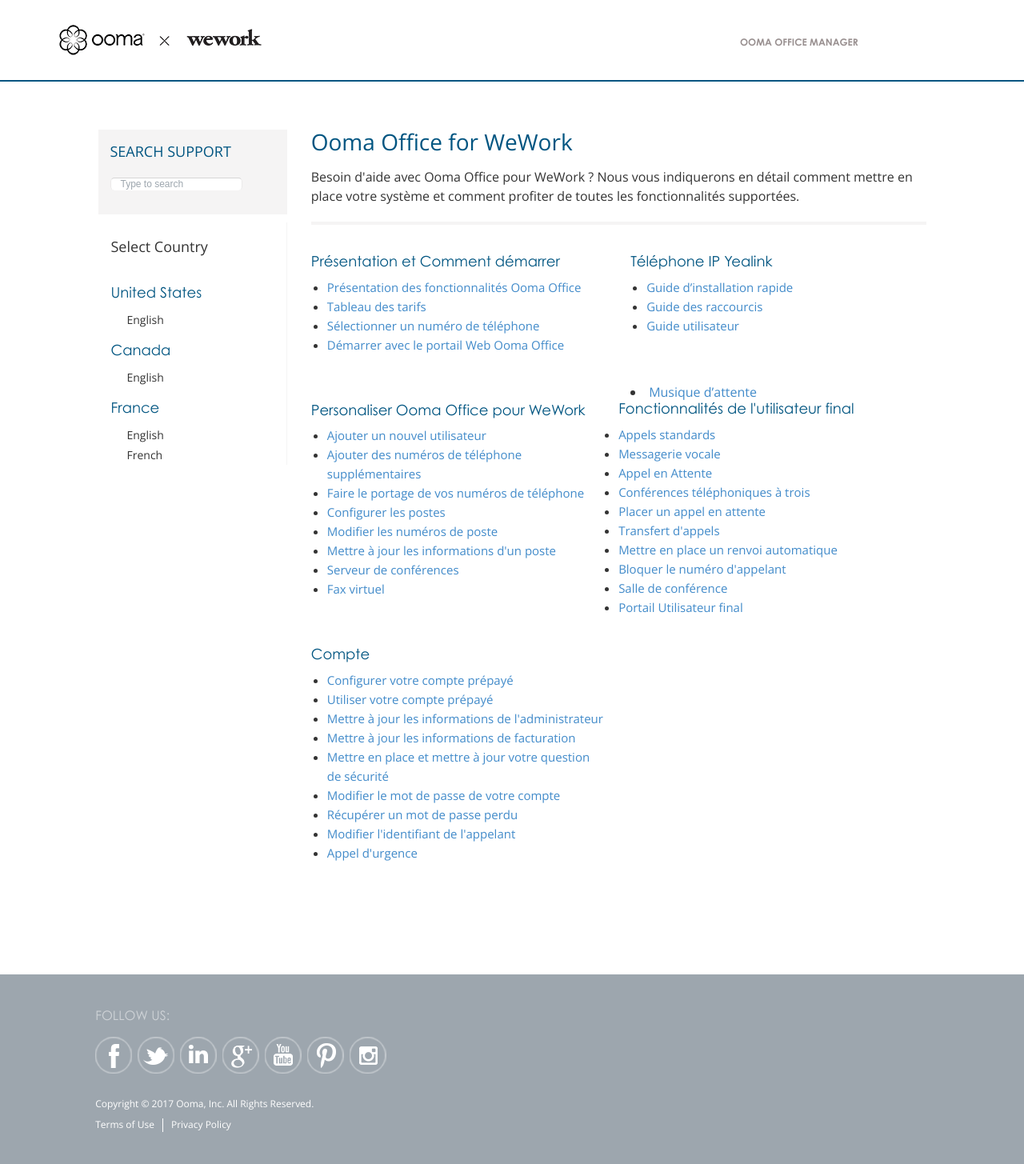
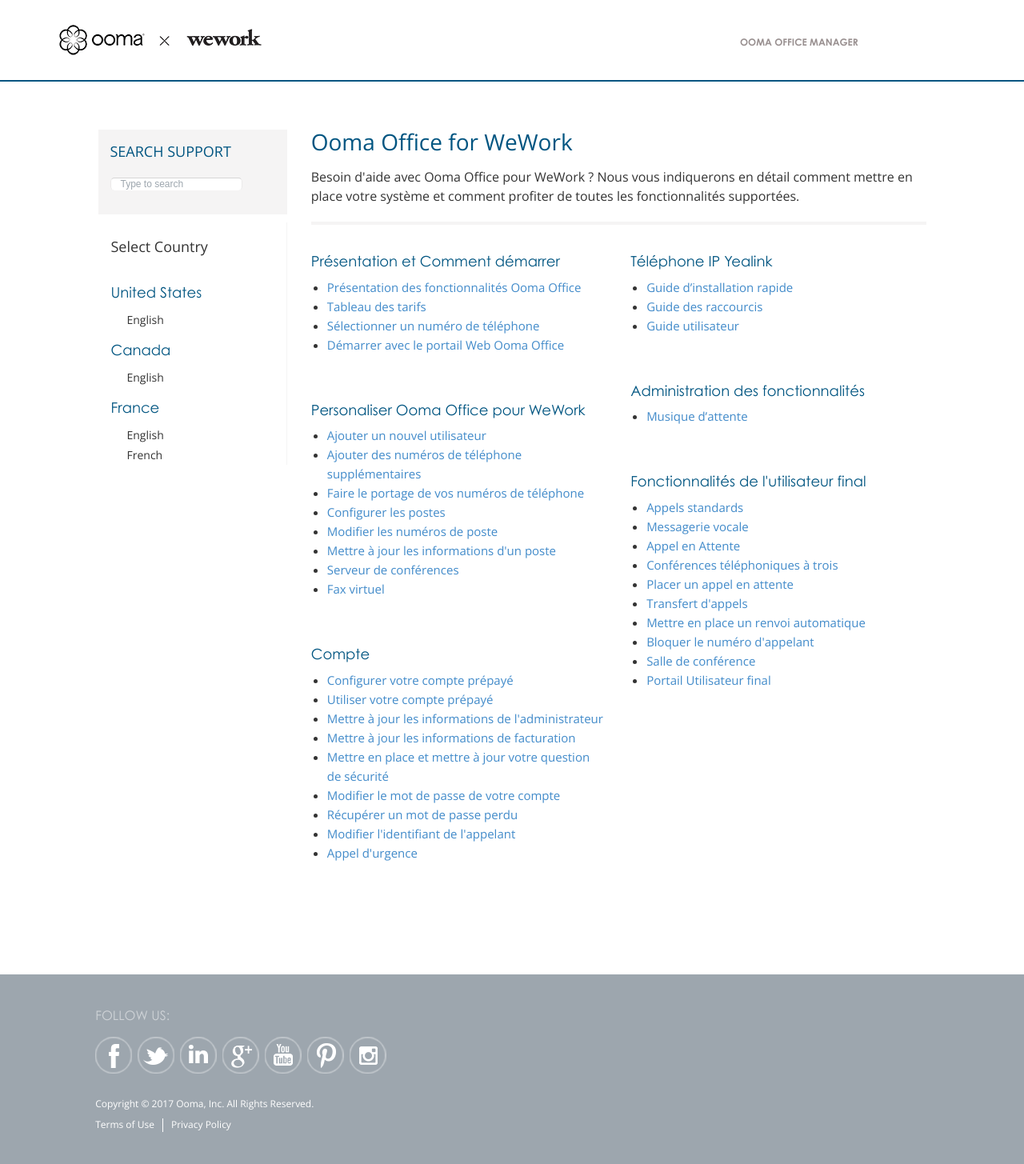
Before and after one commit to jchai002/choir-justice-supplies, a Jekyll site: the page built from fr/fr/index.html, in a window 1280 px wide. Shown: the whole page at 80% size. Built offline with Jekyll 4.4.1, drawn with Linux system fonts in a browser that asks for light colours; nearby versions of some CDN libraries; comment, search, counter and statistics services are not loaded.

Commit message:
Fix admin features title

```diff
--- a/fr/fr/index.html
+++ b/fr/fr/index.html
@@ -63,10 +63,10 @@
 			</ul>
 		</div>
 
-		<!--<div class="landing-list">
+		<div class="landing-list">
 			<h3>Administration des fonctionnalités</h3>
 			<ul class="truncateList" data-list-items="2">
-				<li><a href="/fr/fr/ooma-office-web-portal-admin-guide">Guide d'administration du portail Ooma Office</a></li>
+				<!--<li><a href="/fr/fr/ooma-office-web-portal-admin-guide">Guide d'administration du portail Ooma Office</a></li>
 				//<li><a href="/fr/fr/ooma-office-mobile-app-administrator-faq">Administrer l'appli mobile Ooma Office pour les utilisateurs finaux</a></li>//
 				<li><a href="/fr/fr/end-user-portal-administration">Administration du Portail Utilisateurs</a></li>
 				<li><a href="/fr/fr/setting-up-your-voicemail">Administration de la messagerie vocale</a></li>
```
